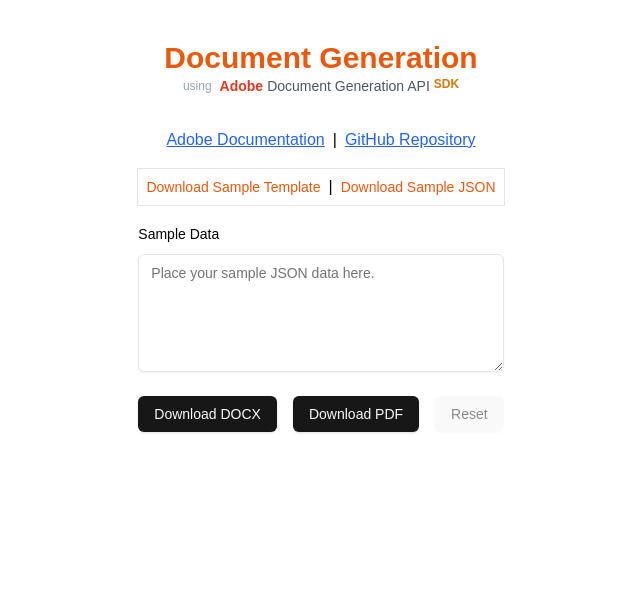
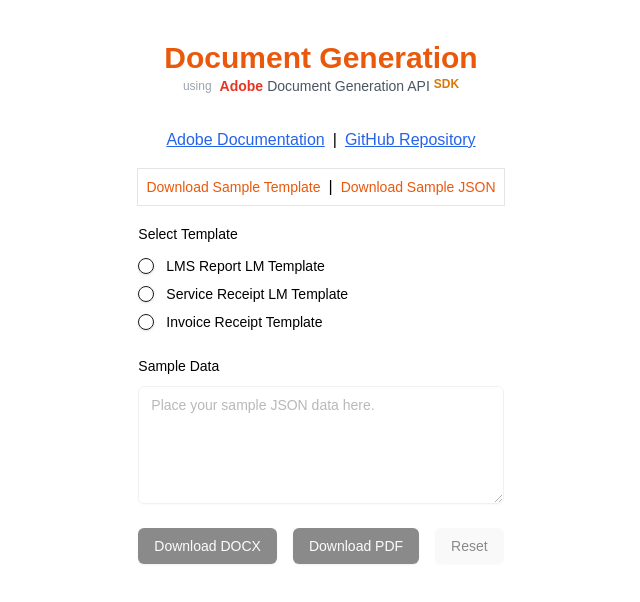
Before and after one commit to SanjeevSaniel/adobe-doc-merge, a Next.js app: page / in a window 1280 px wide. Shown: the top 602 px of the page, without its empty margins (319-959 px from the left). Built offline with nearby package versions, Linux system fonts and the light colour scheme.

Commit message:
feat: Add radio options for template selection and disable textarea until a template is selected

```diff
--- a/src/app/merge/page.tsx
+++ b/src/app/merge/page.tsx
@@ -9,6 +9,7 @@
   FormLabel,
   FormMessage,
 } from '@/components/ui/form';
+import { RadioGroup, RadioGroupItem } from '@/components/ui/radio-group';
 import { Textarea } from '@/components/ui/textarea';
 import { toast } from '@/hooks/use-toast';
 import { zodResolver } from '@hookform/resolvers/zod';
@@ -17,9 +18,10 @@
 import { z } from 'zod';
 
 const FormSchema = z.object({
-  bio: z.string().min(10, {
+  jsonData: z.string().min(10, {
     message: 'Sample JSON data is required',
   }),
+  template: z.string().nonempty(), // Ensure a template is selected
 });
 
 // Define types for form data
@@ -34,7 +36,7 @@
 export default function MergePage() {
   const form = useForm<z.infer<typeof FormSchema>>({
     resolver: zodResolver(FormSchema),
-    defaultValues: { bio: '' }, // Ensure initial value is empty
+    defaultValues: { jsonData: '', template: '' }, // Ensure initial value is empty
   });
 
   const [isDocxLoading, setIsDocxLoading] = useState(false); // State for DOCX loading status
@@ -44,43 +46,59 @@
   // Effect to watch form changes and update isTextareaEmpty state
   useEffect(() => {
     const subscription = form.watch((value) => {
-      setIsTextareaEmpty(!value.bio || value.bio.trim() === '');
+      setIsTextareaEmpty(!value.jsonData || value.jsonData.trim() === '');
     });
     return () => subscription.unsubscribe();
   }, [form]);
+
+  // Watch for the selected template to enable/disable the textarea
+  const selectedTemplate = form.watch('template');
 
   async function handleDownload({
     data,
     endpoint,
     fileExtension,
   }: HandleDownloadParams) {
-   if (fileExtension === 'docx') {
-     setIsDocxLoading(true);
-   } else {
-     setIsPdfLoading(true);
-   }
+    if (fileExtension === 'docx') {
+      setIsDocxLoading(true);
+    } else {
+      setIsPdfLoading(true);
+    }
 
     try {
-      const jsonDataForMerge = JSON.parse(data.bio);
+      // const jsonDataForMerge = JSON.parse(data.jsonData); // Parse JSON data
+
+      // Log the data being sent to the API
+      console.log('Sending data to API:', {
+        data: data.jsonData,
+        template: data.template,
+      });
 
       const response = await fetch(endpoint, {
         method: 'POST',
         headers: {
           'Content-Type': 'application/json',
         },
-        body: JSON.stringify(jsonDataForMerge),
+        body: JSON.stringify({ data: data.jsonData, template: data.template }),
       });
 
       if (response.ok) {
-        const blob = await response.blob();
-        const url = window.URL.createObjectURL(blob);
-        const a = document.createElement('a');
+        const blob = await response.blob(); // Get the response as a blob
+        const url = window.URL.createObjectURL(blob); // Create URL for the blob
+        const a = document.createElement('a'); // Create a link element
 
-        const { author } = jsonDataForMerge;
-        const sanitizedAuthor = author.replace(/\s+/g, '');
-        const date = new Date().toISOString().split('T')[0];
+        // const { author } = jsonDataForMerge;
+        // const sanitizedAuthor = author.replace(/\s+/g, ''); // Sanitize author name
+        const date = new Date().toISOString().split('T')[0]; // Get current date
         const timestamp = new Date().toISOString().replace(/[:.-]/g, ''); // Generate timestamp
-        const filename = `Invoice_${sanitizedAuthor}_${date}_${timestamp}.${fileExtension}`;
+
+        // Get the template name without the extension
+        const templateName = data.template
+          .replace('.docx', '')
+          .replace('.pdf', '');
+
+        // Create a dynamic and meaningful filename
+        const filename = `MergedOutput_${templateName}_${date}_${timestamp}.${fileExtension}`;
 
         a.style.display = 'none';
         a.href = url;
@@ -123,7 +141,7 @@
 
   // Function to reset form
   function handleReset() {
-    form.reset({ bio: '' });
+    form.reset({ jsonData: '', template: '' });
   }
 
   return (
@@ -133,7 +151,49 @@
         className='w-9/10 space-y-6'>
         <FormField
           control={form.control}
-          name='bio'
+          name='template'
+          render={({ field }) => (
+            <FormItem className='space-y-3'>
+              <FormLabel>Select Template</FormLabel>
+              <FormControl>
+                <RadioGroup
+                  onValueChange={field.onChange}
+                  value={field.value}
+                  className='flex flex-col space-y-1'>
+                  <FormItem className='flex items-center space-x-3 space-y-0'>
+                    <FormControl>
+                      <RadioGroupItem value='LMSReportLMTemplate.docx' />
+                    </FormControl>
+                    <FormLabel className='font-normal'>
+                      LMS Report LM Template
+                    </FormLabel>
+                  </FormItem>
+                  <FormItem className='flex items-center space-x-3 space-y-0'>
+                    <FormControl>
+                      <RadioGroupItem value='ServiceReceiptLMTemplate.docx' />
+                    </FormControl>
+                    <FormLabel className='font-normal'>
+                      Service Receipt LM Template
+                    </FormLabel>
+                  </FormItem>
+                  <FormItem className='flex items-center space-x-3 space-y-0'>
+                    <FormControl>
+                      <RadioGroupItem value='receiptTemplate.docx' />
+                    </FormControl>
+                    <FormLabel className='font-normal'>
+                      Invoice Receipt Template
+                    </FormLabel>
+                  </FormItem>
+                </RadioGroup>
+              </FormControl>
+              <FormMessage />
+            </FormItem>
+          )}
+        />
+
+        <FormField
+          control={form.control}
+          name='jsonData'
           render={({ field }) => (
             <FormItem>
               <FormLabel>Sample Data</FormLabel>
@@ -142,8 +202,8 @@
                   placeholder='Place your sample JSON data here.'
                   className='resize'
                   rows={5}
-                  // cols={10}
                   {...field}
+                  disabled={!selectedTemplate} // Disable textarea if no template is selected
                 />
               </FormControl>
               <FormMessage />
@@ -162,7 +222,7 @@
                 }),
               )()
             }
-            disabled={isDocxLoading}>
+            disabled={isDocxLoading || isTextareaEmpty || !selectedTemplate}>
             {isDocxLoading ? <LoadingIcon /> : 'Download DOCX'}
           </Button>
           <Button
@@ -176,7 +236,7 @@
                 }),
               )()
             }
-            disabled={isPdfLoading}>
+            disabled={isPdfLoading || isTextareaEmpty || !selectedTemplate}>
             {isPdfLoading ? <LoadingIcon /> : 'Download PDF'}
           </Button>
           <Button
```
